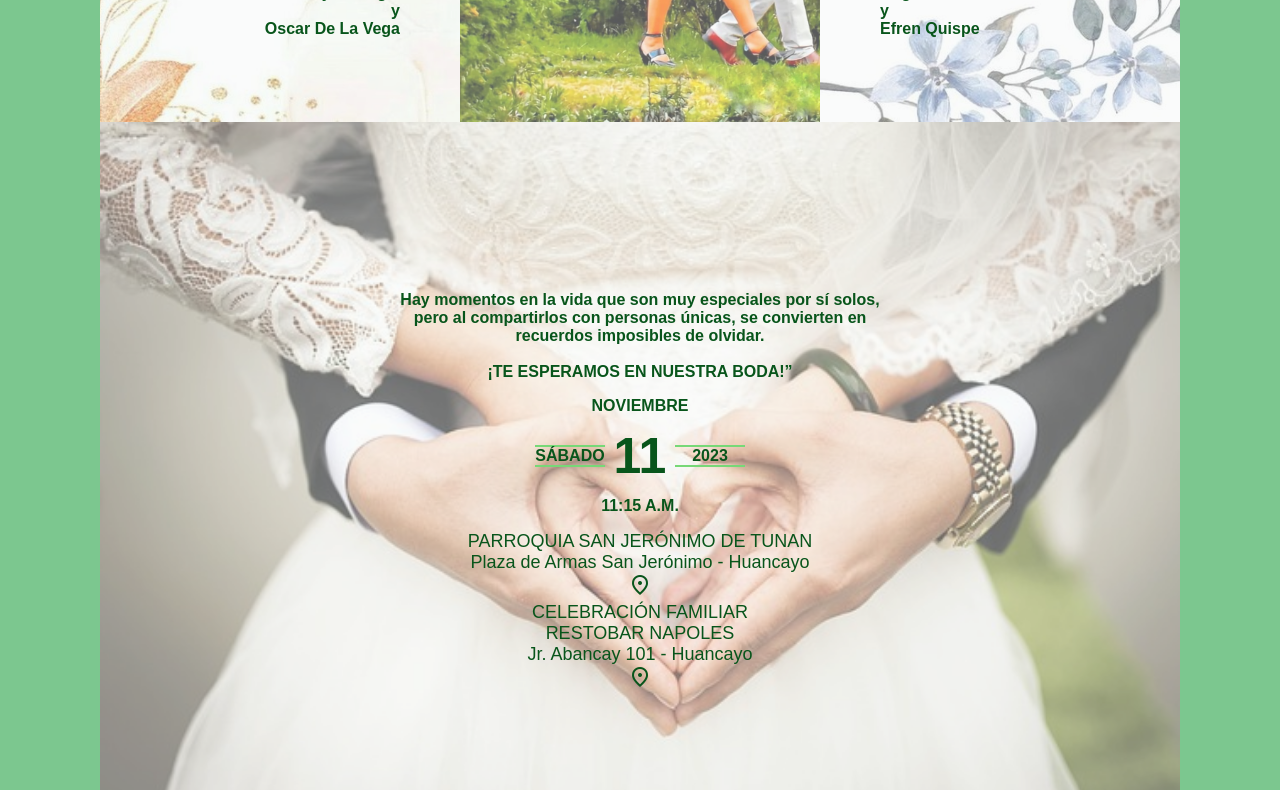
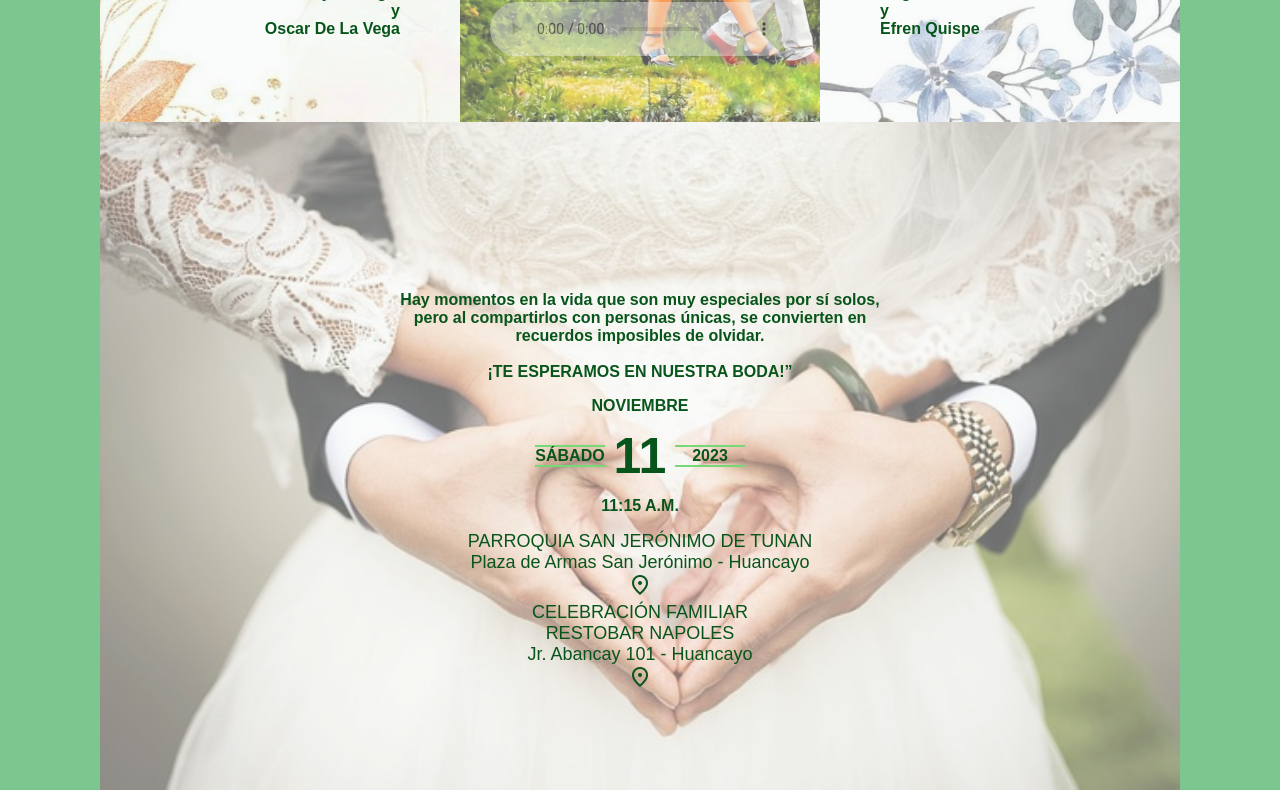
Before and after one commit to GilbertQuispe/GilbertQuispe.github.io, a plain HTML site: page index.html in a window 1280 px wide. Shown: the part 598-1388 px from the top of the page. Drawn offline with nearby package versions, Linux system fonts and the light colour scheme; a web font is replaced by a local one.

Commit message:
8va Modificacion

```diff
--- a/css/styles.css
+++ b/css/styles.css
@@ -31,6 +31,11 @@ html{
     height: var(--tamaño);
 }
 /*Section uno*/
+.audiocontrol{
+    position: absolute;
+    opacity: 0.4;
+    margin-top:650px;
+}
 .header{
     background-image: url('../assets/img/principal2.jpg');
     background-position: center;
@@ -415,6 +420,9 @@ a{
     padding-left: 100px;
 }
 @media (min-width: 600px){
+    .audiocontrol{
+        margin-top:calc(50%);
+    }
     .header{
         width: 100%;
         order: 1;
@@ -436,6 +444,7 @@ a{
         margin-top: 5rem;
         margin-left: 10rem;
         text-align: left;
+        color: var(--2docolor);
     }
     .section-ceremonia {
         width: 100%;
@@ -489,6 +498,9 @@ a{
     .container{
         background-color: #7cc78f;
         /* background: rgba(242, 245, 243, 0.363); */
+    }
+    .audiocontrol{
+        margin-top:600px;
     }
     .header {
         width: 40%;
--- a/index.html
+++ b/index.html
@@ -11,7 +11,9 @@
     <title>Nuestro matrimonio</title>
 </head>
 <body onclick="PlayAudio()">
-    <audio id="audio"  loop>
+
+    <main class="container">
+        <audio id="audio" controls loop class="audiocontrol">
             <source src="./assets/img/tudequetevas.mp3" type="audio/mpeg">
         </audio>
         <script>
@@ -19,7 +21,6 @@
                 document.getElementById('audio').play();
             }
         </script>
-    <main class="container">
         <section class="main-section header">
             <article class="header-article">
                 <p>Después de mucho tiempo de compartir nuestros lindos momentos... Decidimos juntar nuestras almas, con la bendición de Dios.</p>
@@ -102,8 +103,8 @@
                     <input class="form-input" type="text" name="nombres" id="" required style="text-transform: uppercase;">
                     <label  for="parentesco" class="alineacion-left" >Acompañante</label>
                     <div class="form-div--radio">
-                        <label for="parentesco"><input type="radio" checked name="acomp" value="acomp"> Si           </label>
-                        <label for="parentesco" ><input type="radio" name="acomp" value="acomp"> No</label>
+                        <label for="parentesco"><input type="radio" checked name="acomp" value="Si"> Si           </label>
+                        <label for="parentesco" ><input type="radio" name="acomp" value="No"> No</label>
                     </div>
                     <!-- <input class="form-input" list="parentesco" name="parentesco" required/>
                     <datalist id="parentesco">
```
Lines whose indentation alone changed are shown as unchanged.
